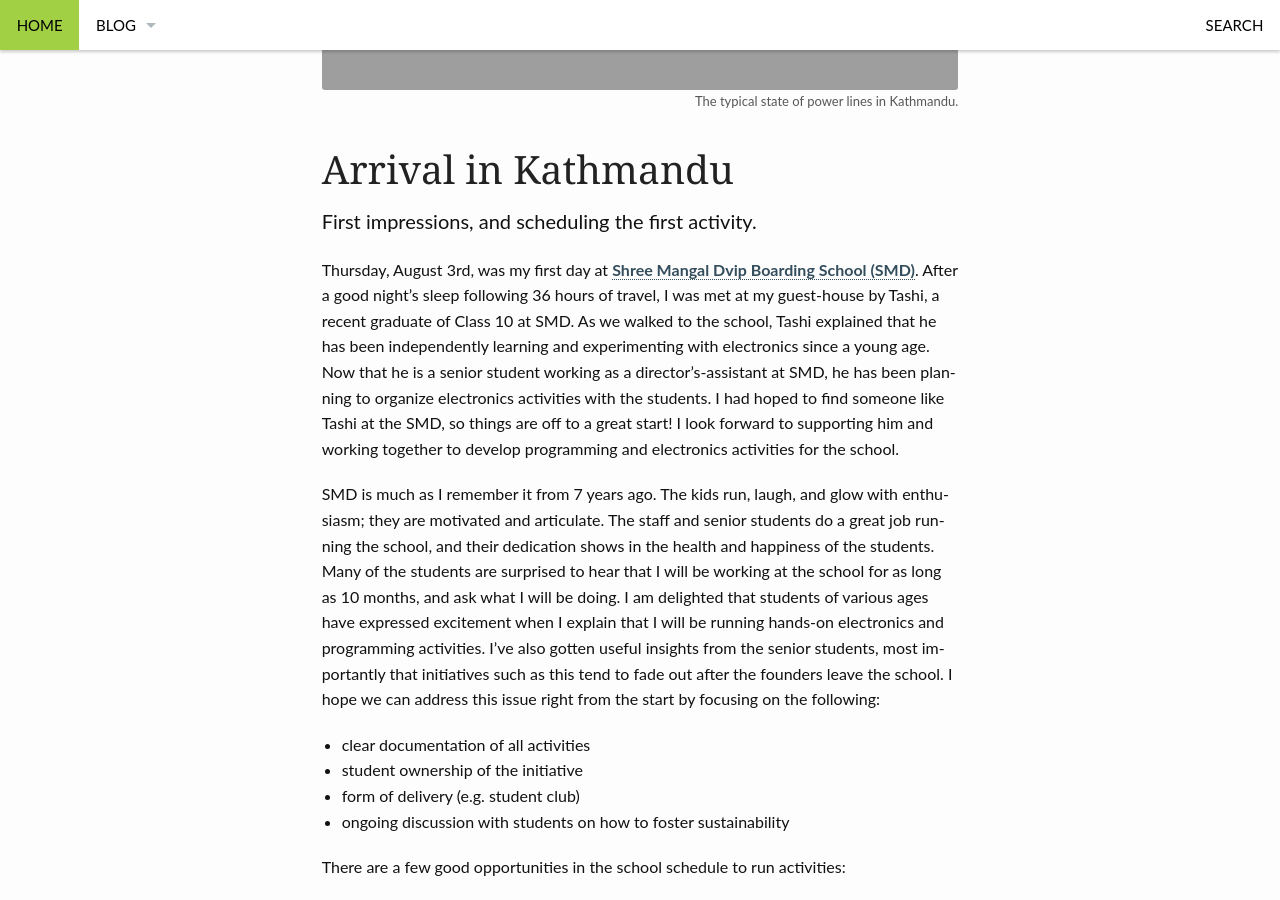
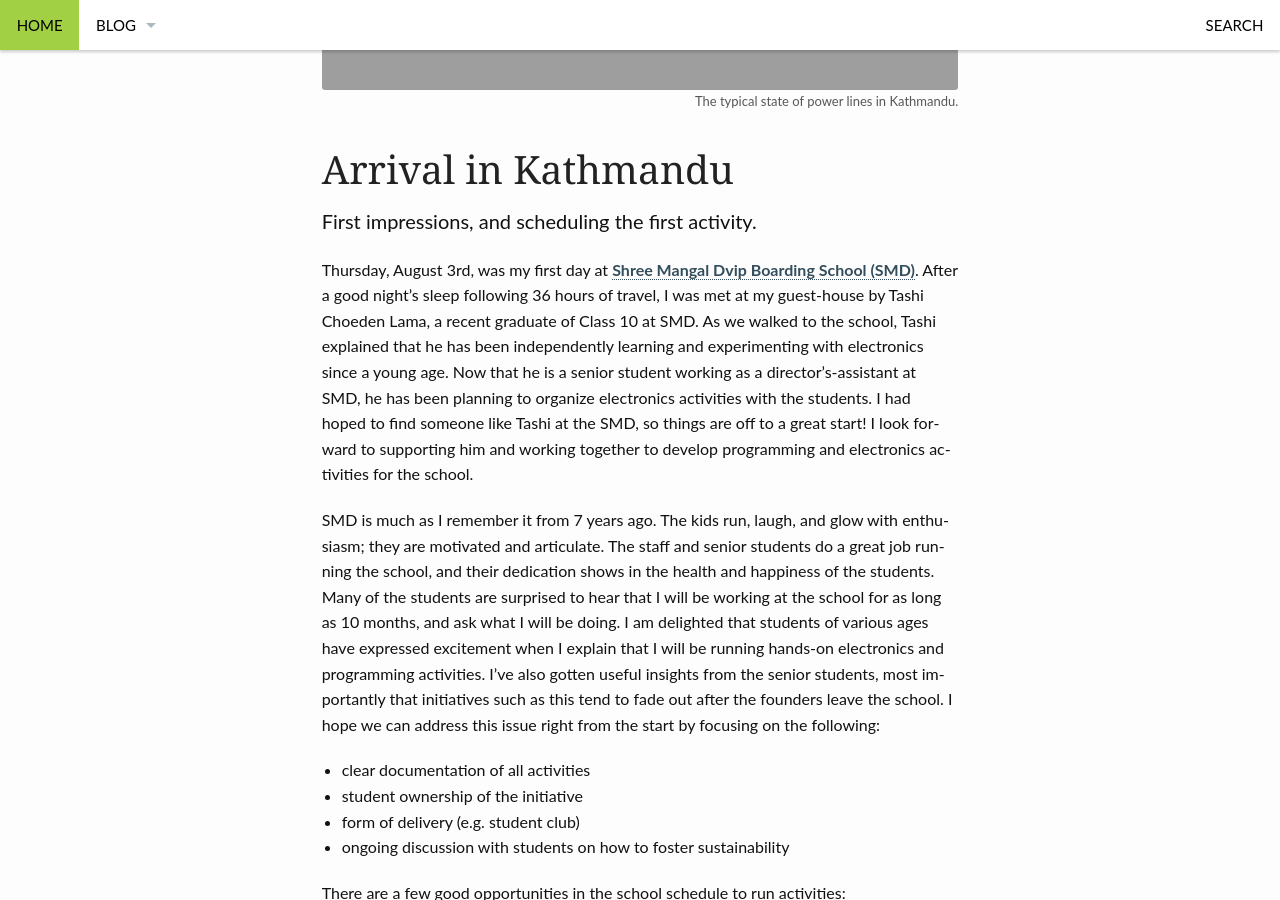
Before and after one commit to hpigot/hpigot.github.io, a Jekyll site: the page built from _posts/2017-08-06-arrival.md, in a window 1280 px wide and 900 px high, scrolled down 467 px. Built offline with Jekyll 4.4.1, drawn with Linux system fonts in a browser that asks for light colours.

```diff
--- a/_posts/2017-08-06-arrival.md
+++ b/_posts/2017-08-06-arrival.md
@@ -11,7 +11,7 @@ category:
     - nepal
 ---
 
-Thursday, August 3rd, was my first day at [Shree Mangal Dvip Boarding School (SMD)][1]. After a good night's sleep following 36 hours of travel, I was met at my guest-house by Tashi, a recent graduate of Class 10 at SMD. As we walked to the school, Tashi explained that he has been independently learning and experimenting with electronics since a young age. Now that he is a senior student working as a director's-assistant at SMD, he has been planning to organize electronics activities with the students. I had hoped to find someone like Tashi at the SMD, so things are off to a great start! I look forward to supporting him and working together to develop programming and electronics activities for the school.
+Thursday, August 3rd, was my first day at [Shree Mangal Dvip Boarding School (SMD)][1]. After a good night's sleep following 36 hours of travel, I was met at my guest-house by Tashi Choeden Lama, a recent graduate of Class 10 at SMD. As we walked to the school, Tashi explained that he has been independently learning and experimenting with electronics since a young age. Now that he is a senior student working as a director's-assistant at SMD, he has been planning to organize electronics activities with the students. I had hoped to find someone like Tashi at the SMD, so things are off to a great start! I look forward to supporting him 	and working together to develop programming and electronics activities for the school.
 
 SMD is much as I remember it from 7 years ago. The kids run, laugh, and glow with enthusiasm; they are motivated and articulate. The staff and senior students do a great job running the school, and their dedication shows in the health and happiness of the students. Many of the students are surprised to hear that I will be working at the school for as long as 10 months, and ask what I will be doing. I am delighted that students of various ages have expressed excitement when I explain that I will be running hands-on electronics and programming activities. I've also gotten useful insights from the senior students, most importantly that initiatives such as this tend to fade out after the founders leave the school. I hope we can address this issue right from the start by focusing on the following:
 
```
Also changed, not shown: images/powerlines_thumb.jpg.
